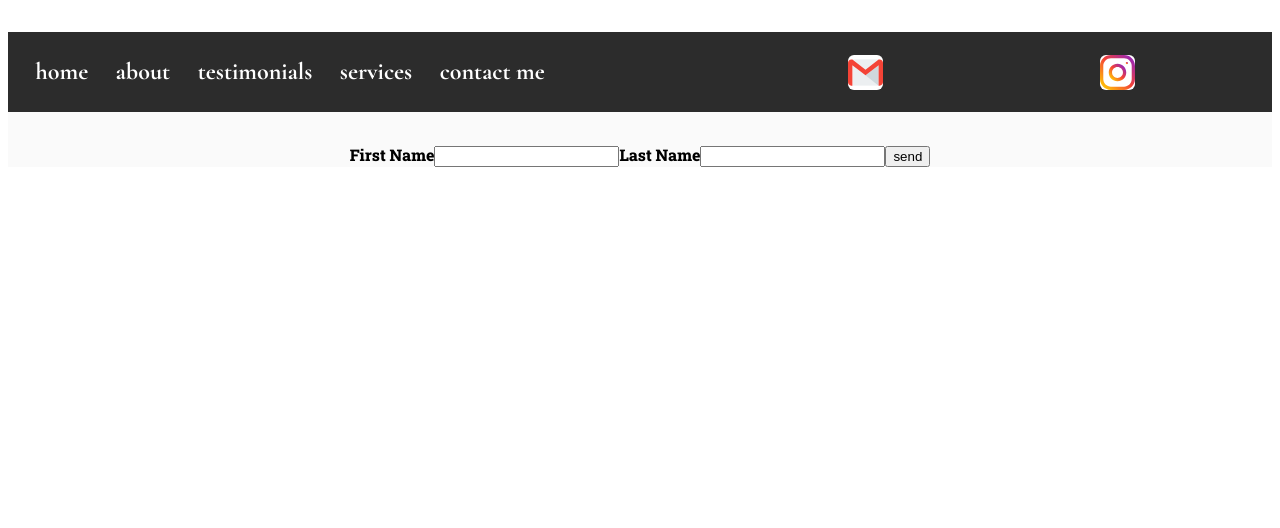
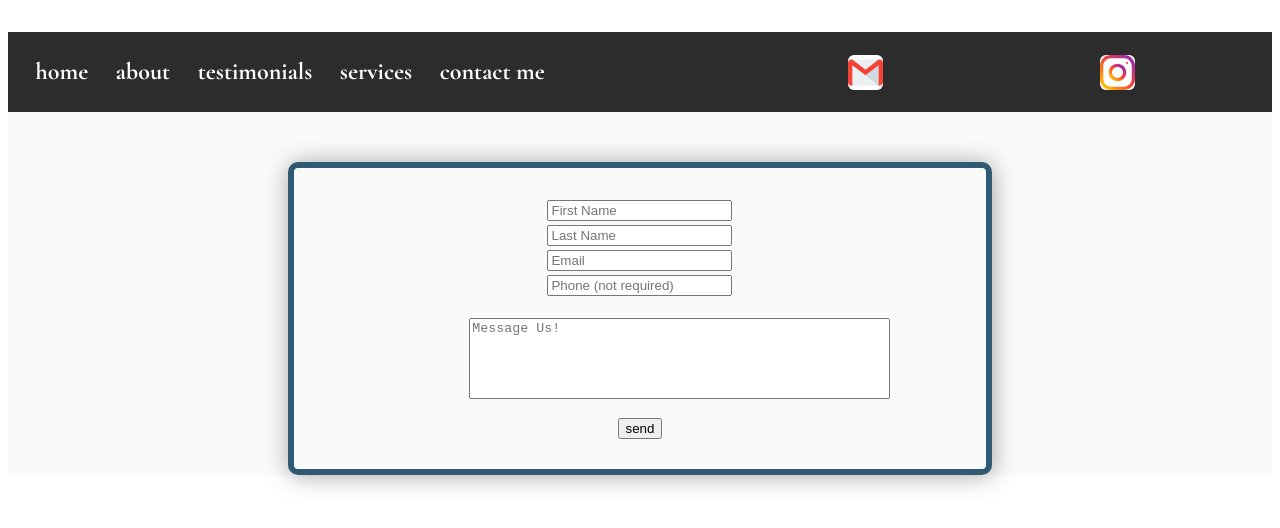
Before and after one commit to bigtechnology/portfolio, a React (Create React App) app: page /contact in a window 1280 px wide. Shown: the top 528 px of the page. Built offline with nearby package versions, Linux system fonts and the light colour scheme.

Commit message:
Form completed: adding bootstrap for Contact Me Modals

```diff
--- a/package.json
+++ b/package.json
@@ -6,6 +6,7 @@
     "@testing-library/jest-dom": "^4.2.4",
     "@testing-library/react": "^9.3.2",
     "@testing-library/user-event": "^7.1.2",
+    "bootstrap": "^4.5.2",
     "react": "^16.13.1",
     "react-dom": "^16.13.1",
     "react-router-dom": "^5.2.0",
--- a/src/components/contact_me/contactMe.css
+++ b/src/components/contact_me/contactMe.css
@@ -0,0 +1,60 @@
+.contact-me-wrapper {
+
+}
+
+.form {
+    display: flex;
+    flex-direction: column;
+    flex-wrap: wrap;
+    align-items: center;
+    max-width: 50%;
+	background: #FAFAFA;
+	padding: 30px;
+	margin: 50px auto;
+	box-shadow: 1px 1px 25px rgba(0, 0, 0, 0.35);
+	border-radius: 10px;
+	border: 6px solid #305A72;
+}
+
+.first-last {
+    /* border: 1px solid blue; */
+    display: flex;
+    flex-direction: row;
+    flex-wrap: wrap;
+    justify-content:  space-around;
+    align-items: center;
+    width: 54%;
+    height: 50px;
+}
+
+.email-phone {
+    /* border: 1px solid red; */
+    display: flex;
+    flex-direction: row;
+    flex-wrap: wrap;
+    justify-content:  space-around;
+    align-items: center;
+    width: 54%;
+    height: 50px;
+}
+
+.message-wrapper {
+    /* border: 1px solid red; */
+    display: flex;
+    flex-direction: column;
+    flex-wrap: wrap;
+    justify-content: space-around;
+    align-items: center;
+    width: 54%;
+    height: 120px;
+}
+
+.contact-message {
+    resize: none;
+}
+
+/* All Contact Me inputs */
+.contact-input {
+    outline: none;
+
+}
--- a/src/components/contact_me/contactMe.js
+++ b/src/components/contact_me/contactMe.js
@@ -1,12 +1,20 @@
 import React, {useState} from "react";
+import ContactModal from "../modals/contactModal";
+import "./contactMe.css"
 
 
 function ContactMe() {
     // State
     const [user, setUser] = useState({
         firstName: "",
-        lastName: ""
+        lastName: "",
+        email: "",
+        phone: "",
+        message:""
     })
+
+    // enable/disable modal
+    const [disabled, setDisabled] = useState(false)
 
     const handleFormChange = (event) => {
         setUser({
@@ -18,20 +26,46 @@ function ContactMe() {
     // Handler Functions
     const handleSubmit = (e) => {
         e.preventDefault();
-        console.log("USER", user)
-        // setUser({})
+        // call the modal
+        setDisabled(true)
+        setUser({
+            firstName: "",
+            lastName: "",
+            email: "",
+            phone: "",
+            message:""
+        })
     }
+
+
 
 
     return (
         <div className="contact-me-wrapper">
-            <form onSubmit={handleSubmit}>
+            {/* modal if the user submits */}
+            {disabled ? <ContactModal/> : ""}
+            <form className="form" onSubmit={handleSubmit}>
 
-                <label htmlFor="">First Name</label>
-                <input type="text" name="firstName" value={user.firstName} onChange={handleFormChange} />
+                <div className="first-last">
 
-                <label htmlFor="">Last Name</label>
-                <input type="text" name="lastName" value={user.lastName} onChange={handleFormChange} />
+                <input placeholder="First Name" size="20" type="text" name="firstName" value={user.firstName} onChange={handleFormChange} />
+
+
+                <input placeholder="Last Name" size="20" type="text" name="lastName" value={user.lastName} onChange={handleFormChange} />
+                </div>
+
+                <div className="email-phone">
+
+                <input placeholder="Email" size="20" type="text" name="email" value={user.email} onChange={handleFormChange} />
+
+
+                <input placeholder="Phone (not required)" size="20" type="text" name="phone" value={user.phone} onChange={handleFormChange} />
+                </div>
+
+                <div className="message-wrapper">
+
+                <textarea className="contact-input contact-message" placeholder="Message Us!" name="message" cols="50" rows="5" wrap="auto" maxLength="255" onChange={handleFormChange} ></textarea>
+                </div>
 
                 <button type="submit">send</button>
 
--- /dev/null
+++ b/src/components/modals/contactModal.js
@@ -0,0 +1,33 @@
+import React from "react";
+
+// Modal
+
+export default function PromptSumbissionModal() {
+
+    return (
+        <>
+        {/* MODAL */}
+        <div class="modal fade" id="exampleModal" tabindex="-1" aria-labelledby="exampleModalLabel" aria-hidden="true">
+        <div class="modal-dialog">
+            <div class="modal-content">
+            <div class="modal-header">
+                <h5 class="modal-title" id="exampleModalLabel">Submission Instructions</h5>
+                <button type="button" class="close" data-dismiss="modal" aria-label="Close">
+                <span aria-hidden="true">&times;</span>
+                </button>
+            </div>
+            <div class="modal-body modal-font">
+                SUCCESS!
+
+                Please allow up tp 24 hours for a response.
+                I look forward to helping you achieve your fitness goals.
+            </div>
+            <div class="modal-footer">
+                <button type="button" class="btn btn-secondary" data-dismiss="modal">Close</button>
+            </div>
+            </div>
+        </div>
+        </div>
+        </>
+    );
+}
```
Also changed, not shown: 1 other file (tests, documents, lock files or other folders).
